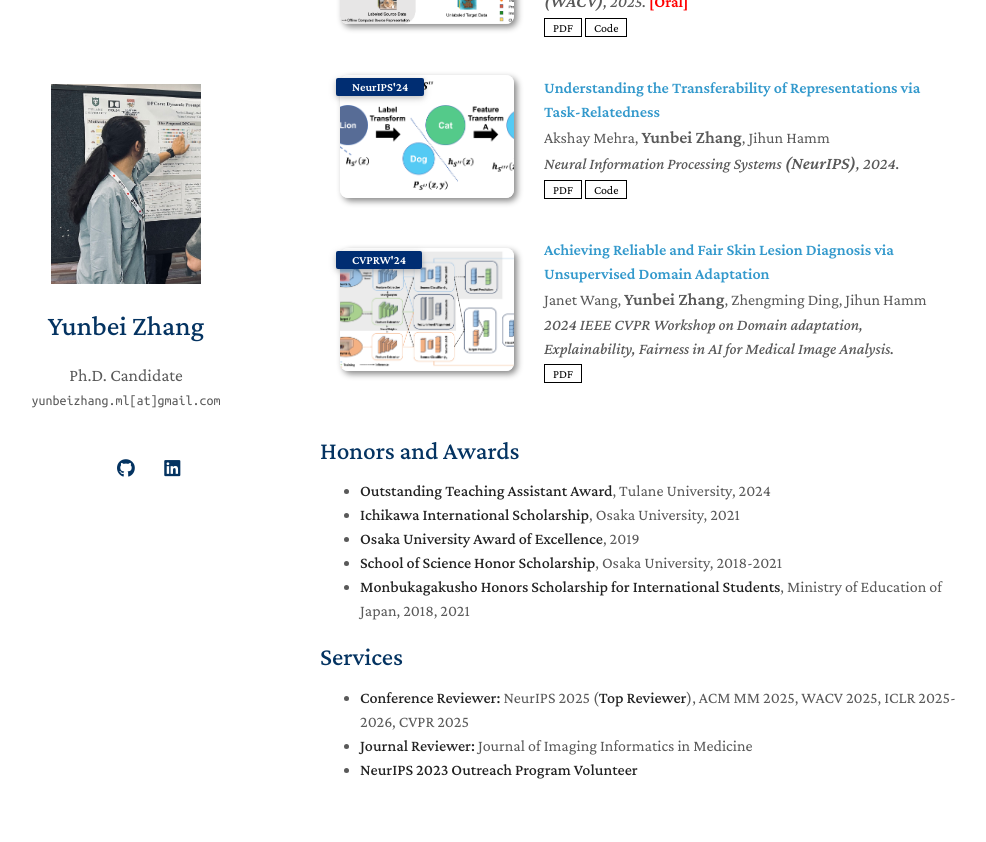
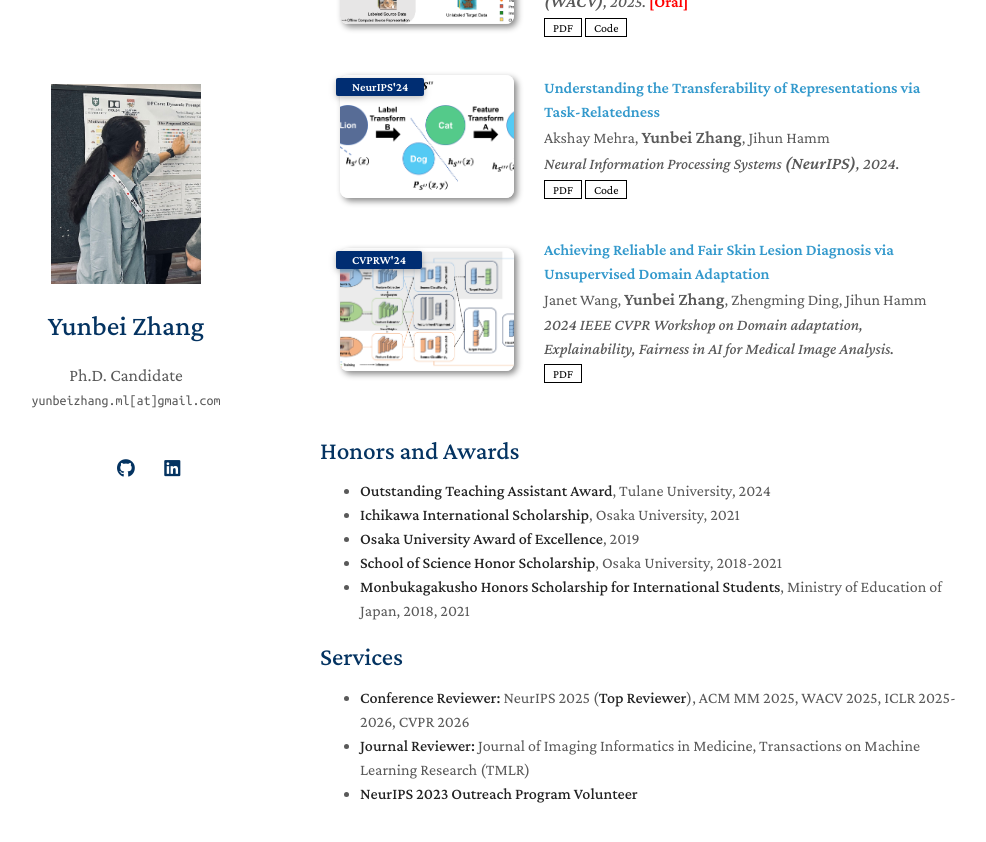
Before and after one commit to yunbeizhang/yunbeizhang.github.io, a Jekyll site: the page built from index.md, in a window 1280 px wide and 900 px high, scrolled down 1836 px. Shown: the top 842 px of the window, without its empty margins (150-1136 px from the left). Built offline with Jekyll 4.4.1, drawn with Linux system fonts in a browser that asks for light colours; a style sheet for code colours, icons or effects is not loaded; our own code applies the rules of GitHub Pages for plain Markdown files.

Commit message:
Revise reviewer roles and update publication details
Updated conference reviewer year and added a journal.

```diff
--- a/_includes/services.md
+++ b/_includes/services.md
@@ -1,5 +1,5 @@
 ## Services
 
-- **Conference Reviewer:** NeurIPS 2025 (**Top Reviewer**), ACM MM 2025, WACV 2025, ICLR 2025-2026, CVPR 2025
-- **Journal Reviewer:** Journal of Imaging Informatics in Medicine
+- **Conference Reviewer:** NeurIPS 2025 (**Top Reviewer**), ACM MM 2025, WACV 2025, ICLR 2025-2026, CVPR 2026
+- **Journal Reviewer:** Journal of Imaging Informatics in Medicine, Transactions on Machine Learning Research (TMLR)
 - **NeurIPS 2023 Outreach Program Volunteer**
```
